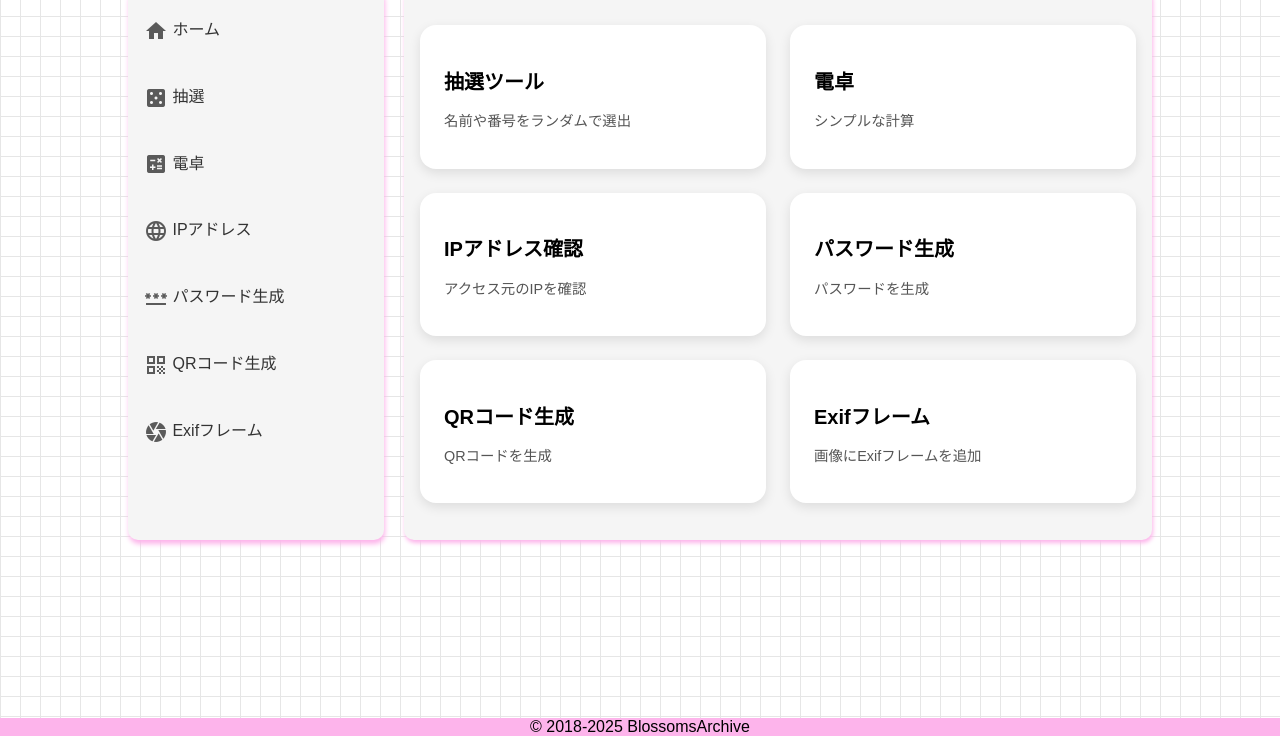
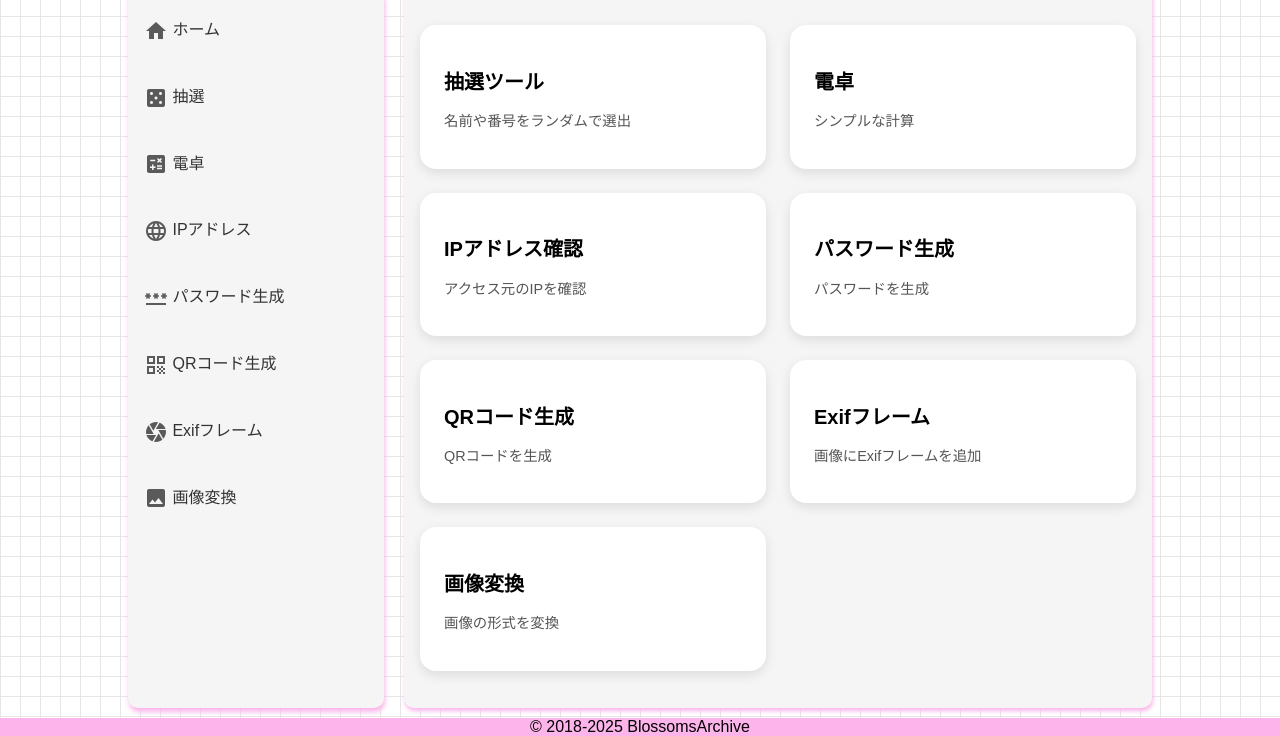
Before and after one commit to BlossomsArchive/BlossomsArchive_Tools, a plain HTML site: page index.html in a window 1280 px wide. Shown: the part 64-800 px from the top of the page. Drawn offline with nearby package versions, Linux system fonts and the light colour scheme; a web font is replaced by a local one.

Commit message:
メニューに追加

```diff
--- a/index.html
+++ b/index.html
@@ -70,6 +70,11 @@
                             <h2>Exifフレーム</h2>
                             <p>画像にExifフレームを追加</p>
                         </a>
+
+                        <a href="/pages/image_conversion/" class="tool-card">
+                            <h2>画像変換</h2>
+                            <p>画像の形式を変換</p>
+                        </a>
                     </div>
                 </main>
             </div>
--- a/parts/html/side-menu.html
+++ b/parts/html/side-menu.html
@@ -6,3 +6,4 @@
 <p class="menu-item"><a href="/pages/password-generator/"><span class="material-icons">password</span> パスワード生成</a></p>
 <p class="menu-item"><a href="/pages/qr_code/"><span class="material-icons">qr_code</span> QRコード生成</a></p>
 <p class="menu-item"><a href="/pages/photo"><span class="material-icons">camera</span> Exifフレーム</a></p>
+<p class="menu-item"><a href="/pages/image_conversion/"><span class="material-icons">image</span> 画像変換</a></p>
```
